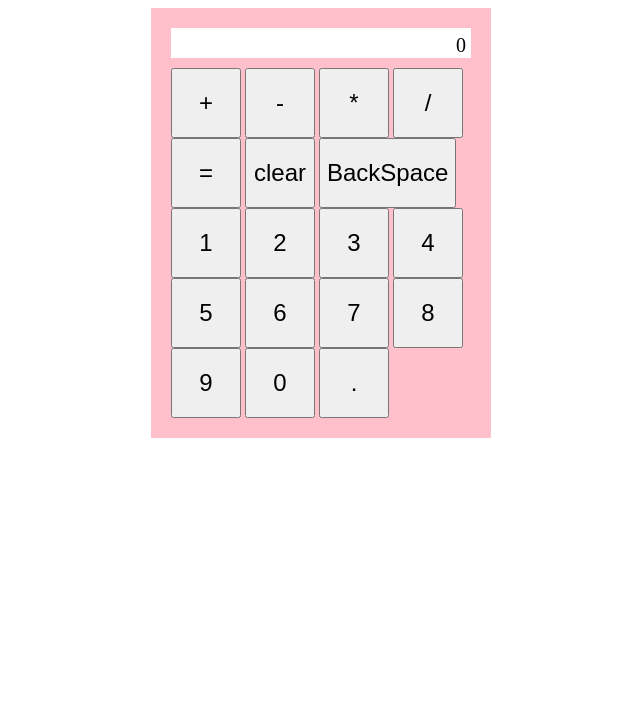
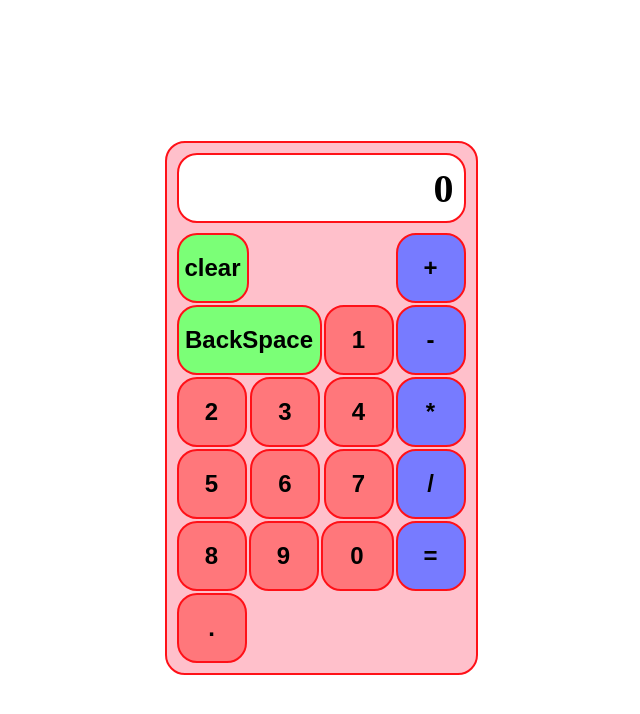
Before and after one commit to julianaflima/calculator, a plain HTML site: page index.html in a window 1280 px wide. Shown: the whole page, without its empty margins (319-959 px from the left). Drawn offline with Linux system fonts and the light colour scheme.

Commit message:
improve UI

```diff
--- a/css/style.css
+++ b/css/style.css
@@ -1,26 +1,86 @@
+html,
+body {
+	height: 100%;
+}
+
+body {
+	display: flex;
+	height: 100%;
+	justify-content: center;
+	align-items: center;
+}
+
 button {
 	height: 70px;
 	min-width: 70px;
 	font-size: 24px;
+	border: 2px solid #ff1118;
+	border-radius: 20px;
+}
+
+button,
+#display {
+	font-weight: 900;
 }
 
 
+.numbers{
+	display: flex;
+	flex-wrap: wrap;
+	justify-content: space-between;
+	gap: 2px;
+}
+
+.numbers button {
+	background-color: #ff777b;
+}
+
+#clear,
+#backspace {
+	background-color: #7bff77;
+}
+
+#buttons {
+	display: flex;
+	flex-direction: row-reverse;
+	gap: 2px;
+}
+
+#operations {
+	display: flex;
+	flex-direction: column;
+	gap: 2px;
+}
+
+#operations button {
+	background-color: #777bff;
+}
+
+#zero,
+#backspace {
+	flex-grow: 2;
+}
+
 #calculator {
 	/*display: flex;*/
-	margin: auto;
+/*	margin-top: 50px;*/
 	background-color: pink;
-	width: 300px;
-	padding: 20px;
+	width: 289px;
+	padding: 10px;
+	border: 2px solid #ff1118;
+	border-radius: 20px
 }
 
-
 #display {
+	display: flex;
 	background-color: white;
-	height: 30px;
+	height: 70px;
 	margin-bottom: 10px;
-	padding: 5px;
-	line-height: 24px;
+	padding: 10px;
 	box-sizing: border-box;
-	font-size: 20px;
-	text-align: right;
+	font-size: 40px;
+	justify-content: flex-end;
+	align-items: center;
+	border: 2px solid #ff1118;
+	border-radius: 20px
 }
--- a/index.html
+++ b/index.html
@@ -9,17 +9,20 @@
 <body>
 	<div id="calculator">
 		<div id="display">0</div>
-		<div>
-			<div class="operations">
+		<div id="buttons">
+			<div id="operations">
 				<button>+</button>
 				<button>-</button>
 				<button>*</button>
 				<button>/</button>
 				<button>=</button>
-				<button>clear</button>
-				<button>BackSpace</button>
 			</div>
 			<div class="numbers">
+				<!-- <div class="extra-buttons"> -->
+				<button id="clear">clear</button>
+				<button id="backspace">BackSpace</button>
+				<!-- </div> -->
+				<!-- <div class="numbers"> -->
 					<button>1</button>
 					<button>2</button>
 					<button>3</button>
@@ -29,8 +32,9 @@
 					<button>7</button>
 					<button>8</button>
 					<button>9</button>
-				<button>0</button>
+					<button id="zero">0</button>
 					<button>.</button>
+				<!-- </div> -->
 			</div>
 		</div>
 	</div>
```
Lines whose indentation alone changed are shown as unchanged.
